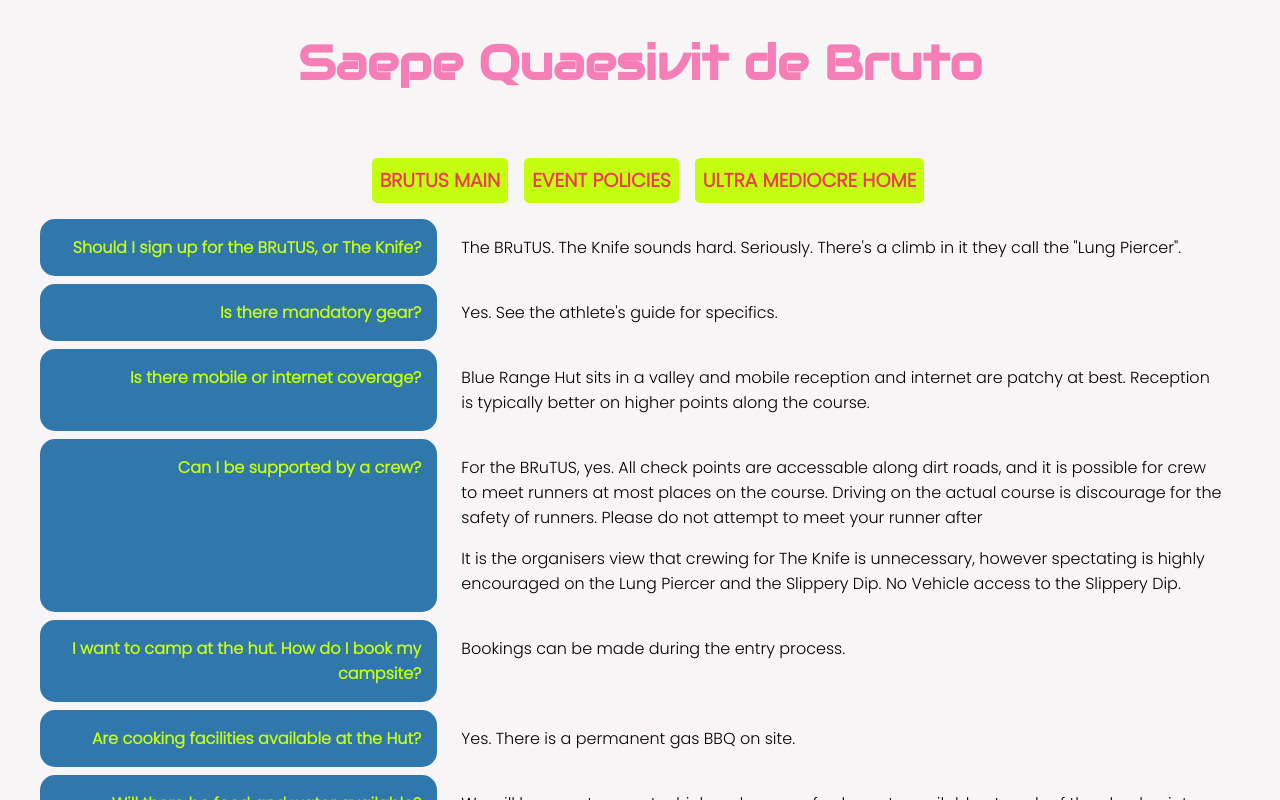
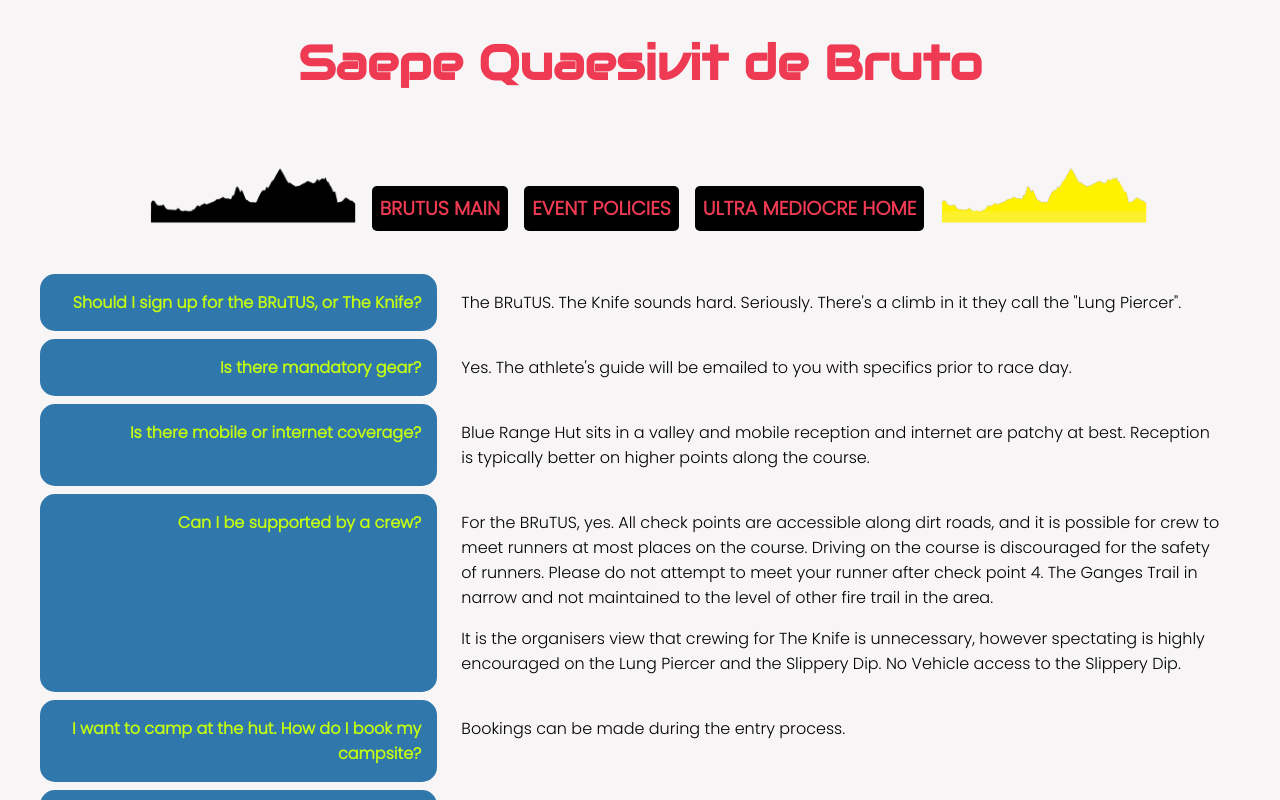
Before and after one commit to elliotrunsalot/BRuTUSUAT, a plain HTML site: page BRUTUS_FAQ23.html in a window 1280 px wide. Drawn offline with Linux system fonts and the light colour scheme; a web font is replaced by a local one.

Commit message:
Add files via upload

```diff
--- a/BRUTUS_FAQ23.html
+++ b/BRUTUS_FAQ23.html
@@ -33,9 +33,11 @@
             <!-- <div class="gumby">
                 <img src="UMRoClogo2022.png" alt="The Great Ultra Mediocre Back Yarder Course">
             </div> -->
+        <img class="menu_deco" src="course profile siloette.png" alt="A knife in the back!"></img>
         <li><a href="BRUTUS_2023.html">BRuTUS Main</a></li>
         <li><a href="BRUTUS_policies2023.html">Event Policies</a></li>
         <li><a href="index.html">ULTRA Mediocre Home</a></li>
+        <img class="menu_deco" src="course profile siloette yellow.png" alt="A knife in the back!"></img>
         <!-- <li><a href="" download="">Athlete's Guide</a></li> -->
         <!-- <li><a href="rego1.html" formtarget="_blank">Register</a></li> -->
 
@@ -62,7 +64,7 @@
         <p>Is there mandatory gear?</p>
     </div>
     <div class="answer">
-        <p>Yes. See the athlete's guide for specifics.</p>
+        <p>Yes. The athlete's guide will be emailed to you with specifics prior to race day.</p>
     </div>
     <div class="question">
         <p>Is there mobile or internet coverage?</p>
@@ -74,8 +76,8 @@
         <p>Can I be supported by a crew?</p>
     </div>
     <div class="answer">
-        <p>For the BRuTUS, yes. All check points are accessable along dirt roads, and it is possible for crew to meet runners at most places on the course. Driving on the actual course is discourage for the safety of runners.
-            Please do not attempt to meet your runner after
+        <p>For the BRuTUS, yes. All check points are accessible along dirt roads, and it is possible for crew to meet runners at most places on the course. Driving on the course is discouraged for the safety of runners.
+            Please do not attempt to meet your runner after check point 4. The Ganges Trail in narrow and not maintained to the level of other fire trail in the area.
         </p>
         <p>It is the organisers view that crewing for The Knife is unnecessary, however spectating is highly encouraged on the Lung Piercer and the Slippery Dip. No Vehicle access to the Slippery Dip.</p>
     </div>
--- a/style.css
+++ b/style.css
@@ -40,7 +40,7 @@ div {
 }
 
 h1 {
-  color: var(--clr-neutral-pink);
+  color: var(--clr-fluro-pink );
   font-family: "Audiowide";
   font-size: 3rem;
   text-align: center;
@@ -125,7 +125,7 @@ a {
   margin: 10px;
   margin-bottom: 0;
   text-align: center;
-  border: 5px solid var(--clr-fluro-yellow);
+  border: 5px solid black;
   list-style-type: none;
   border-radius: 15px;
 }
@@ -311,7 +311,7 @@ img {
 
 .nav23 > li {
   display: inline-block;
-  background: var(--clr-fluro-yellow);
+  background: black;
   text-decoration: none;
   font-weight: 800;
   border-radius: 5px;
@@ -350,7 +350,7 @@ img {
 .burger div {
   width: 25px;
   height: 4px;
-  background-color: var(--clr-fluro-pink);
+  background-color: black;
   margin: 5px;
   transition: all 0.5s ease;
 }
@@ -361,7 +361,7 @@ img {
     right: 0px;
     height: 70vh;
     top: 4vh;
-    background-color: var(--clr-fluro-pink);
+    background-color: var(--clr-lite-pink);
     display: flex;
     flex-direction: column;
     align-items: center;
```
Also changed, not shown: BRUTUS_policies2023.html (+2 -0 lines), course profile siloette blue.png (added), course profile siloette pink.png (added), course profile siloette yellow.png (added), course profile siloette.png (added).
